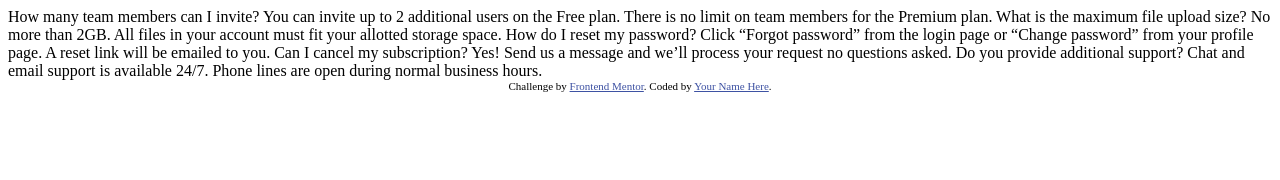
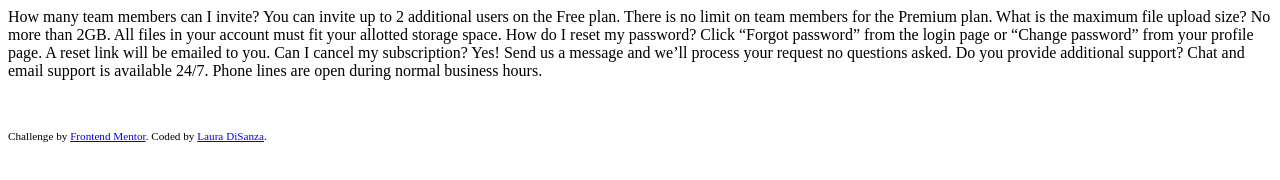
Before and after one commit to lauradisanza/FAQ-Accordion-Card, a plain HTML site: page index.html in a window 1280 px wide. Drawn offline with Linux system fonts and the light colour scheme.

Commit message:
Basic file setup

```diff
--- a/index.html
+++ b/index.html
@@ -6,14 +6,12 @@
 
   <link rel="icon" type="image/png" sizes="32x32" href="./images/favicon-32x32.png">
 
-  <title>Frontend Mentor | FAQ Accordion Card</title>
+  <link rel="stylesheet" type="text/css" href="main.css">
+  <title>FAQ Accordion Card | Frontend Mentor</title>
 
-  <!-- Feel free to remove these styles or customise in your own stylesheet 👍 -->
-  <style>
-    .attribution { font-size: 11px; text-align: center; }
-    .attribution a { color: hsl(228, 45%, 44%); }
-  </style>
 </head>
+
+
 <body>
   How many team members can I invite?
   You can invite up to 2 additional users on the Free plan. There is no limit on
@@ -33,8 +31,8 @@
   Chat and email support is available 24/7. Phone lines are open during normal business hours.
 
   <div class="attribution">
-    Challenge by <a href="https://www.frontendmentor.io?ref=challenge" target="_blank">Frontend Mentor</a>.
-    Coded by <a href="#">Your Name Here</a>.
+    Challenge by <a href="https://www.frontendmentor.io/challenges/faq-accordion-card-XlyjD0Oam/hub/faq-accordion-card-d-iZoQVk4" target="_blank">Frontend Mentor</a>.
+    Coded by <a href="https://github.com/lauradisanza" target="_blank">Laura DiSanza</a>.
   </div>
 </body>
 </html>
--- /dev/null
+++ b/main.css
@@ -0,0 +1,66 @@
+/* BASE STYLES */
+/* html {
+    color: hsl(224, 23%, 55%);
+    font-family: 'Red Hat Display', sans-serif;
+    font-size: 16px;
+    text-align: center;
+    width: 100%;
+}
+
+body {
+    background-image: url("images/pattern-background-mobile.svg");
+    background-repeat: no-repeat;
+    background-color: hsl(225, 100%, 94%);
+} */
+
+/* COMPONENT CONTAINER STYLES */
+/* .component-container {
+    width: 90%;
+    margin: auto;
+    margin-top: 50px;
+    border-radius: 25px;
+    overflow: hidden;
+    background-color: white;
+    box-shadow: 0px 25px 10px -10px hsla(224, 23%, 55%, 0.185);
+}
+
+.hero-img {
+    width: 100%;
+    background-color: hsl(245, 75%, 52%);
+}
+
+.component-content {
+    width: 85%;
+    margin: auto;
+} */
+
+
+
+
+/* FOOTER STYLES */
+.attribution {
+    font-size: .7rem;
+    padding: 50px 0 10px 0;
+}
+/* .attribution a {
+    color:hsl(223, 47%, 23%);
+}
+.attribution a:hover {
+    color:hsl(245, 68%, 66%);
+    cursor: pointer;
+} */
+
+
+
+
+
+@media all and (min-width: 1200px) {
+/** DESKTOP STYLES **/
+
+    /* BASE STYLES */
+
+
+    /* COMPONENT CONTAINER STYLES */
+
+
+}
```
